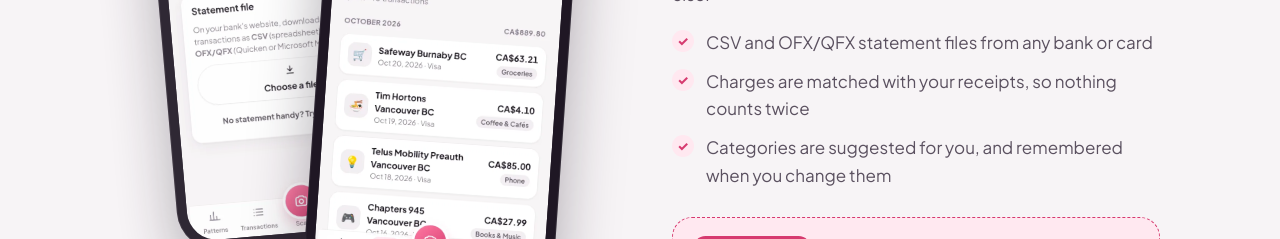
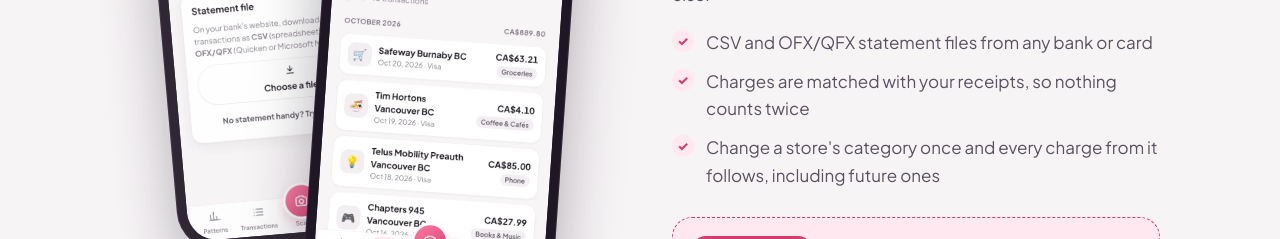
Before and after one commit to tomishing/loonietoonie-site, a plain HTML site: page index.html in a window 1280 px wide. Shown: the part 2480-2719 px from the top of the page. Drawn offline with Linux system fonts and the light colour scheme.

Commit message:
Say precisely how category changes are remembered on the home page
Remembered categories apply to a merchant's bank and card charges,
not to receipt items, so the feature line now says that changing a
store's category once carries over to all its charges, including
future ones.

Co-Authored-By: Claude Opus 5.5 <noreply@anthropic.com>

```diff
--- a/index.html
+++ b/index.html
@@ -144,7 +144,7 @@
           <ul class="checks">
             <li>CSV and OFX/QFX statement files from any bank or card</li>
             <li>Charges are matched with your receipts, so nothing counts twice</li>
-            <li>Categories are suggested for you, and remembered when you change them</li>
+            <li>Change a store's category once and every charge from it follows, including future ones</li>
           </ul>
           <div class="soon">
             <span class="soon-tag">Coming soon</span>
```
